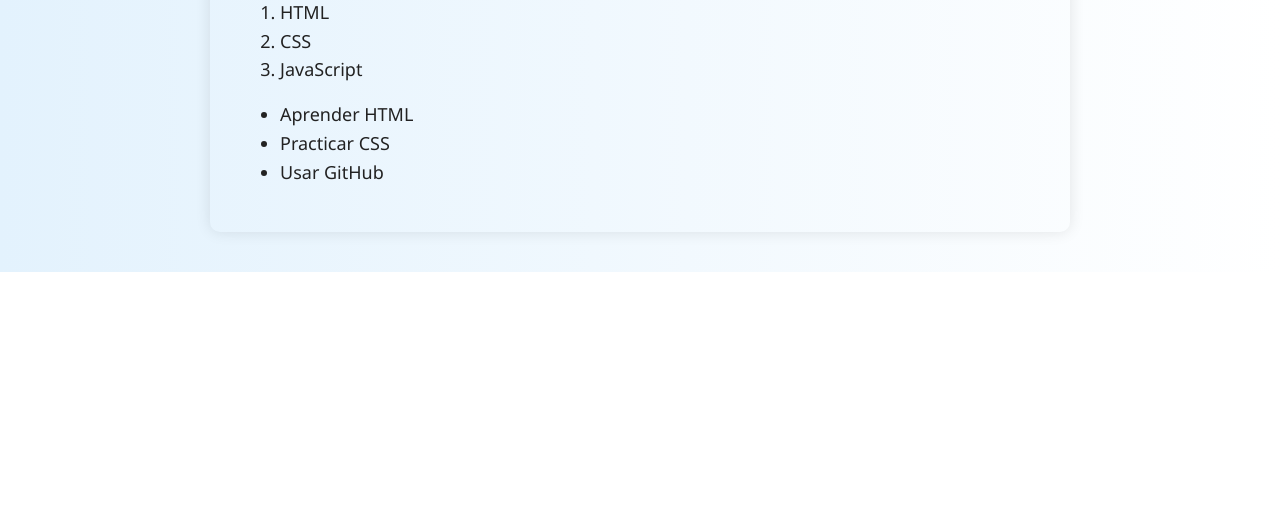
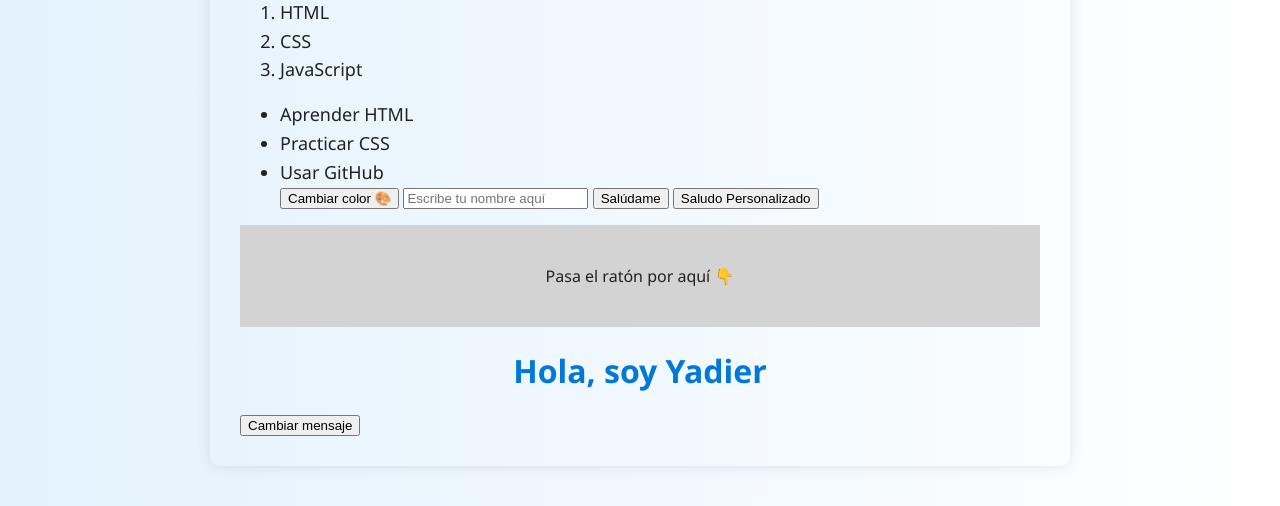
Before and after one commit to yadierortega09-dot/mi-pagina-personal, a plain HTML site: page index.html in a window 1280 px wide. Shown: the part 1180-1686 px from the top of the page. Before the commit the page ends 1452 px from the top, so only its background shows below. Drawn offline with Linux system fonts and the light colour scheme.

Commit message:
Módulo 3 completado: interactividad con JavaScript

```diff
--- a/index.html
+++ b/index.html
@@ -22,6 +22,7 @@
   <li>Convertirme en desarrollador web profesional</li>
   <li>Aprender nuevas tecnologías</li>
   <li>Crear proyectos útiles y bonitos</li>
+
 </ol>
 
 <h2>📞 Contacto</h2>
@@ -30,7 +31,6 @@
 
   </body>
 </html>
-
 <h2>Subtítulo</h2>
 <h3>Sub-subtítulo</h3>
 <p>Esto es un párrafo. Aquí puedes escribir texto normal para describir algo o contar una historia.</p>
@@ -47,6 +47,17 @@
   <li>Aprender HTML</li>
   <li>Practicar CSS</li>
   <li>Usar GitHub</li>
+   <button id="botonColor">Cambiar color 🎨</button>
+   <input type="text" id="nombre" placeholder="Escribe tu nombre aquí">
+  <button onclick="saludar()">Salúdame</button>
+<button onclick="mostrarSaludoPersonalizado()">Saludo Personalizado</button>
 </ul>
-  </body>
+<script src="script.js"></script>
+<div id="zona" style="padding: 40px; text-align:center; background-color: lightgray;">
+  Pasa el ratón por aquí 👇
+</div>
+</body>
+
 </html>
+<h1 id="titulo">Hola, soy Yadier</h1>
+<button id="boton">Cambiar mensaje</button>
--- /dev/null
+++ b/script.js
@@ -0,0 +1,35 @@
+function mostrarSaludoPersonalizado() {
+  let nombre = prompt("¿Cómo te llamas?");
+  let hora = new Date().getHours();
+
+  if (nombre) {
+    if (hora < 12) {
+      alert("Buenos días, " + nombre + " ☀️");
+    } else if (hora < 18) {
+      alert("Buenas tardes, " + nombre + " 🌤️");
+    } else {
+      alert("Buenas noches, " + nombre + " 🌙");
+    }
+  } else {
+    alert("No ingresaste tu nombre 😅");
+  }
+}
+let zona = document.getElementById("zona");
+
+zona.onmouseover = function() {
+  zona.style.backgroundColor = "lightblue";
+  zona.textContent = "¡Estás encima! 😎";
+};
+
+zona.onmouseout = function() {
+  zona.style.backgroundColor = "lightgray";
+  zona.textContent = "Pasa el ratón por aquí 👇";
+};
+function saludar() {
+  let nombre = document.getElementById("nombre").value;
+  if (nombre.trim() === "") {
+    alert("Por favor, escribe tu nombre 😊");
+  } else {
+    alert("¡Hola " + nombre + "! Bienvenido a mi página 💻");
+  }
+}
```
